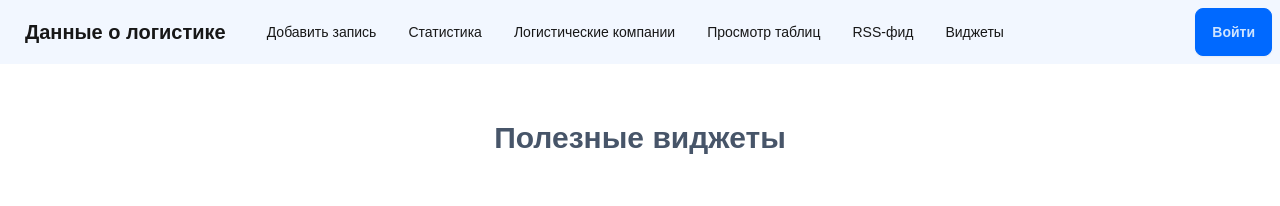
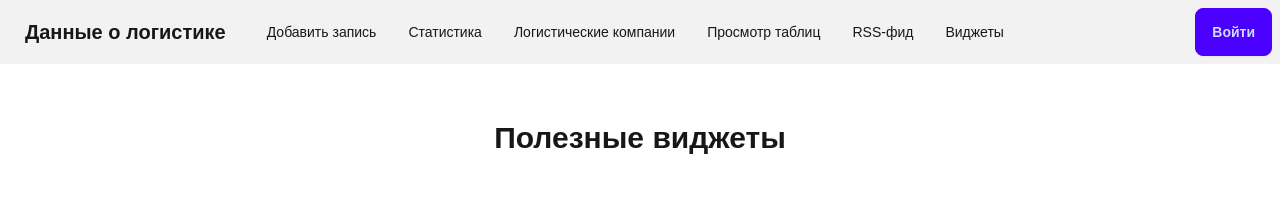
Before and after one commit to kiespetch1/logistics_lab, a Next.js app: page /widgets in a window 1280 px wide. Shown: the top 206 px of the page. Built offline with nearby package versions, Linux system fonts and the light colour scheme; no server answers.

Commit message:
feat: возвращена обычная тема

```diff
--- a/package.json
+++ b/package.json
@@ -6,8 +6,8 @@
   },
   "private": true,
   "scripts": {
-    "dev": "next dev --turbopack",
-    "build": "next build",
+    "dev": "npx prisma generate && npx prisma migrate deploy && npx prisma db seed && next dev --turbopack",
+    "build": "npx prisma generate && npx prisma migrate deploy && npx prisma db seed && next build",
     "start": "next start",
     "lint": "next lint"
   },
--- a/src/app/widgets/page.tsx
+++ b/src/app/widgets/page.tsx
@@ -11,7 +11,7 @@ export const metadata: Metadata = {
 
 const WidgetsPage = () => (
     <div className="pb-8">
-        <h1 className="mb-8 mt-10 text-center text-3xl font-semibold text-slate-600">
+        <h1 className="mb-8 mt-10 text-center text-3xl font-semibold">
             Полезные виджеты
         </h1>
 
--- a/tailwind.config.ts
+++ b/tailwind.config.ts
@@ -22,9 +22,4 @@ export default {
         },
     },
     plugins: [daisyui],
-    daisyui: {
-        themes: [
-            "winter",
-        ],
-    },
 } satisfies ExtendedConfig;
```
